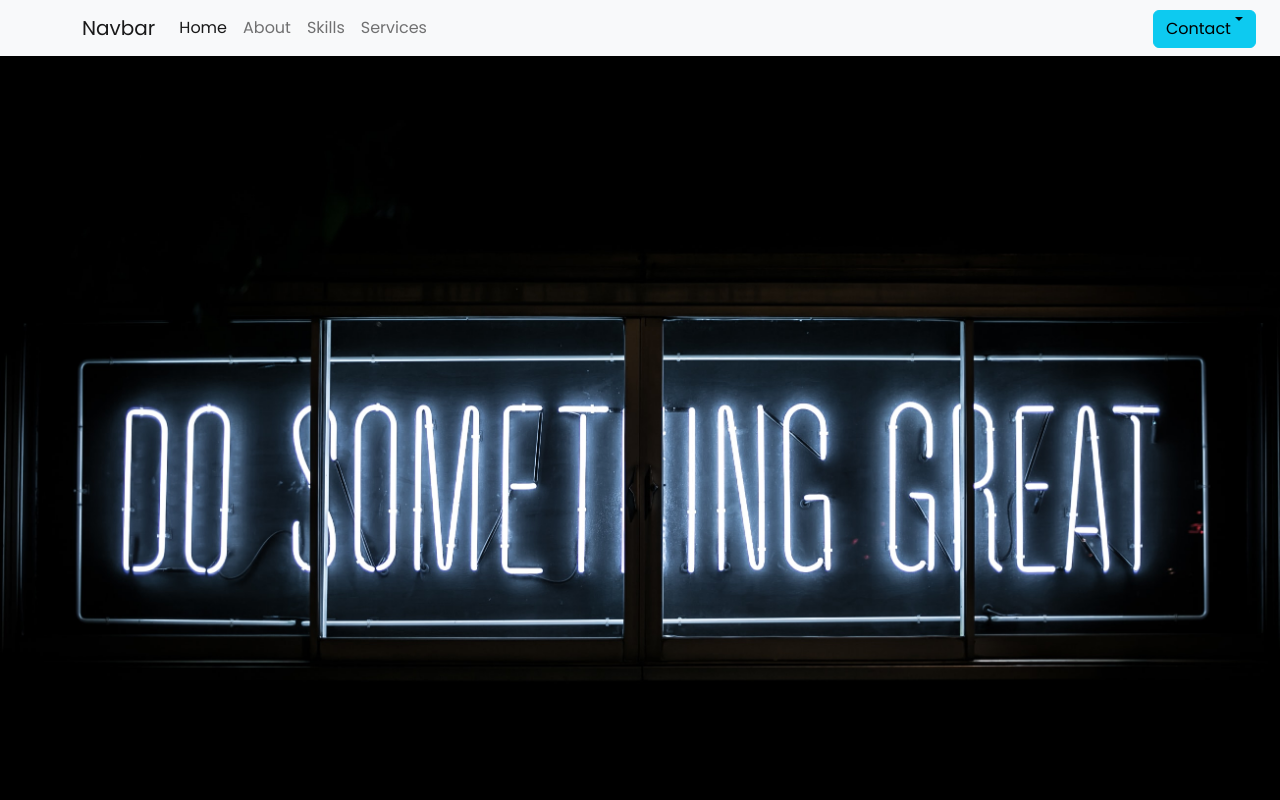
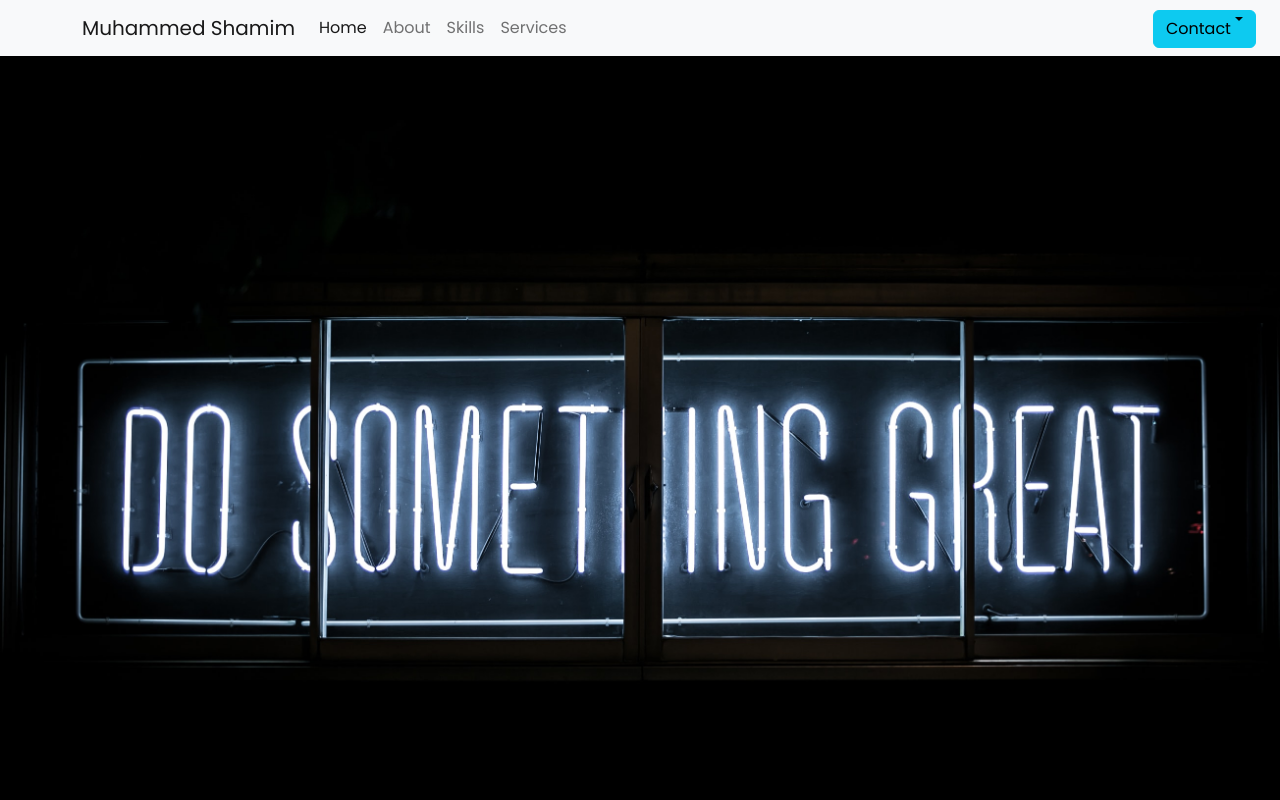
Before and after one commit to incoggeek/mohdshamim.github.io, a plain HTML site: page index.html in a window 1280 px wide. Shown: the top 800 px of the page. Drawn offline with nearby package versions, Linux system fonts and the light colour scheme.

Commit message:
Update index.html

```diff
--- a/index.html
+++ b/index.html
@@ -4,7 +4,7 @@
 <head>
     <meta charset="utf-8">
     <meta name="viewport" content="width=device-width, initial-scale=1">
-    <title>Portfolio | Md. Shamim</title>
+    <title>Portfolio | Muhammed Shamim</title>
     <!-- External CSS -->
     <link rel="stylesheet" href="css/style.css">
     <!-- Font Awesome -->
@@ -18,7 +18,7 @@
 
     <nav class="navbar navbar-expand-lg bg-light sticky-md-top">
         <div class="container">
-            <a class="navbar-brand" href="#">Navbar</a>
+            <a class="navbar-brand" href="#">Muhammed Shamim</a>
             <button class="navbar-toggler" type="button" data-bs-toggle="collapse" data-bs-target="#navbarNavDropdown"
                 aria-controls="navbarNavDropdown" aria-expanded="false" aria-label="Toggle navigation">
                 <span class="navbar-toggler-icon"></span>
```
